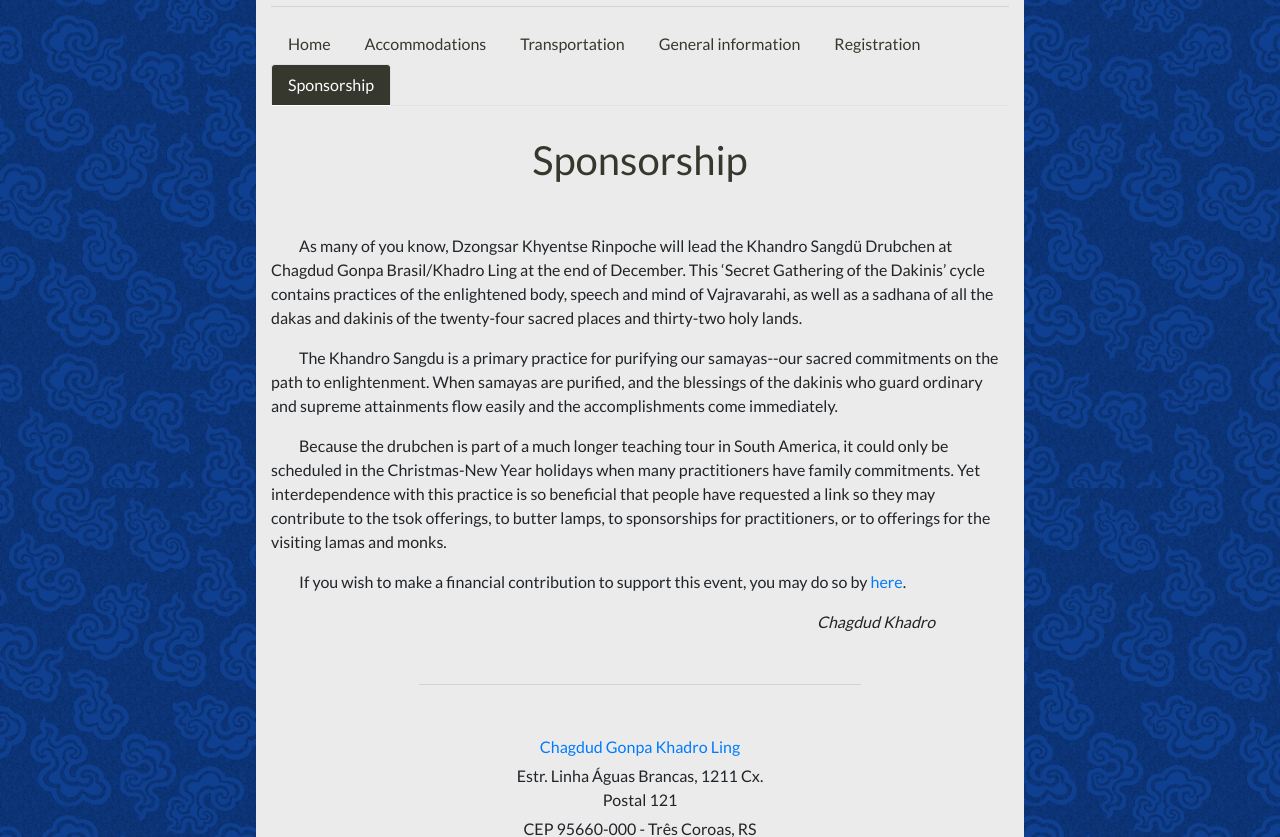
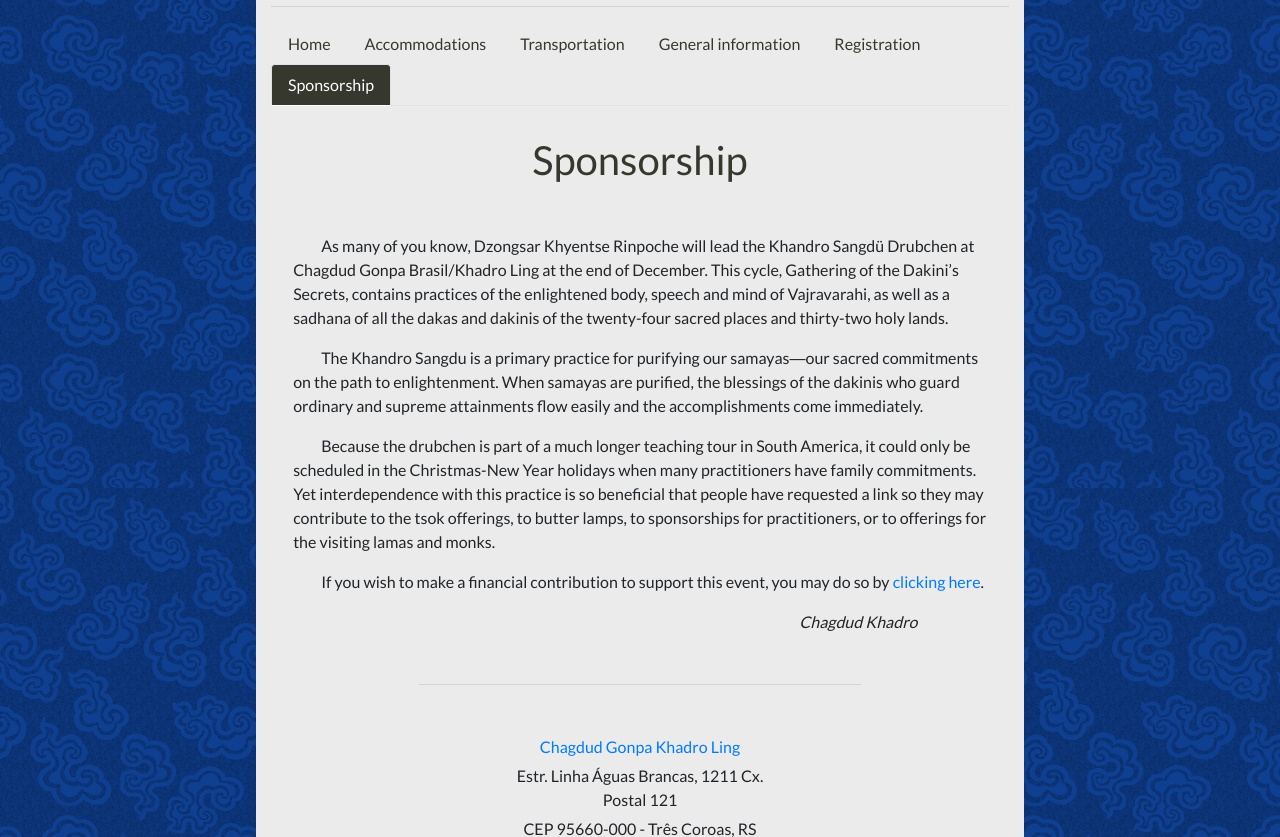
Before and after one commit to davelopeer/dkr_hotsite, a Django app: page /en/ in a window 1280 px wide, after a click on "Sponsorship". Shown: the part 312-1149 px from the top of the page. Run offline with Django 3.2, Linux system fonts and the light colour scheme; some libraries are stand-ins or nearby versions; some web fonts are replaced.

Commit message:
Change the sponsorship text

```diff
--- a/website/templates/index.html
+++ b/website/templates/index.html
@@ -607,12 +607,12 @@
           </div>
 
         </div>
-        <div class="tab-pane fade" id="sponsor" role="tabpanel" aria-labelledby="sponsor-tab">
+        <div class="tab-pane fade padding-sides" id="sponsor" role="tabpanel" aria-labelledby="sponsor-tab">
           <h2 class="text-center section_title">{% trans "Sponsorship" %}</h2>
-          <p class="indent">{% trans "As many of you know, Dzongsar Khyentse Rinpoche will lead the Khandro Sangdü Drubchen at Chagdud Gonpa Brasil/Khadro Ling at the end of December. This ‘Secret Gathering of the Dakinis’ cycle contains practices of the enlightened body, speech and mind of Vajravarahi, as well as a sadhana of all the dakas and dakinis of the twenty-four sacred places and thirty-two holy lands." %}</p>
-          <p class="indent">{% trans "The Khandro Sangdu is a primary practice for purifying our samayas--our sacred commitments on the path to enlightenment. When samayas are purified, and the blessings of the dakinis who guard ordinary and supreme attainments flow easily and the accomplishments come immediately." %}</p>
+          <p class="indent">{% trans "As many of you know, Dzongsar Khyentse Rinpoche will lead the Khandro Sangdü Drubchen at Chagdud Gonpa Brasil/Khadro Ling at the end of December. This cycle, Gathering of the Dakini’s Secrets, contains practices of the enlightened body, speech and mind of Vajravarahi, as well as a sadhana of all the dakas and dakinis of the twenty-four sacred places and thirty-two holy lands." %}</p>
+          <p class="indent">{% trans "The Khandro Sangdu is a primary practice for purifying our samayas―our sacred commitments on the path to enlightenment. When samayas are purified, the blessings of the dakinis who guard ordinary and supreme attainments flow easily and the accomplishments come immediately." %}</p>
           <p class="indent">{% trans "Because the drubchen is part of a much longer teaching tour in South America, it could only be scheduled in the Christmas-New Year holidays when many practitioners have family commitments. Yet interdependence with this practice is so beneficial that people have requested a link so they may contribute to the tsok offerings, to butter lamps, to sponsorships for practitioners, or to offerings for the visiting lamas and monks." %}</p>
-          <p class="indent">{% trans "If you wish to make a financial contribution to support this event, you may do so by <a href='sponsor'>here</a>." %}</p>
+          <p class="indent">{% trans "If you wish to make a financial contribution to support this event, you may do so by <a href='sponsor'>clicking here</a>." %}</p>
           <p class="font-weight-light font-italic quote-right">Chagdud Khadro</p>
         </div>
       </div>
```
Also changed, not shown: db.sqlite3, locale/es/LC_MESSAGES/django.po, locale/pt/LC_MESSAGES/django.po, 2 other files.
